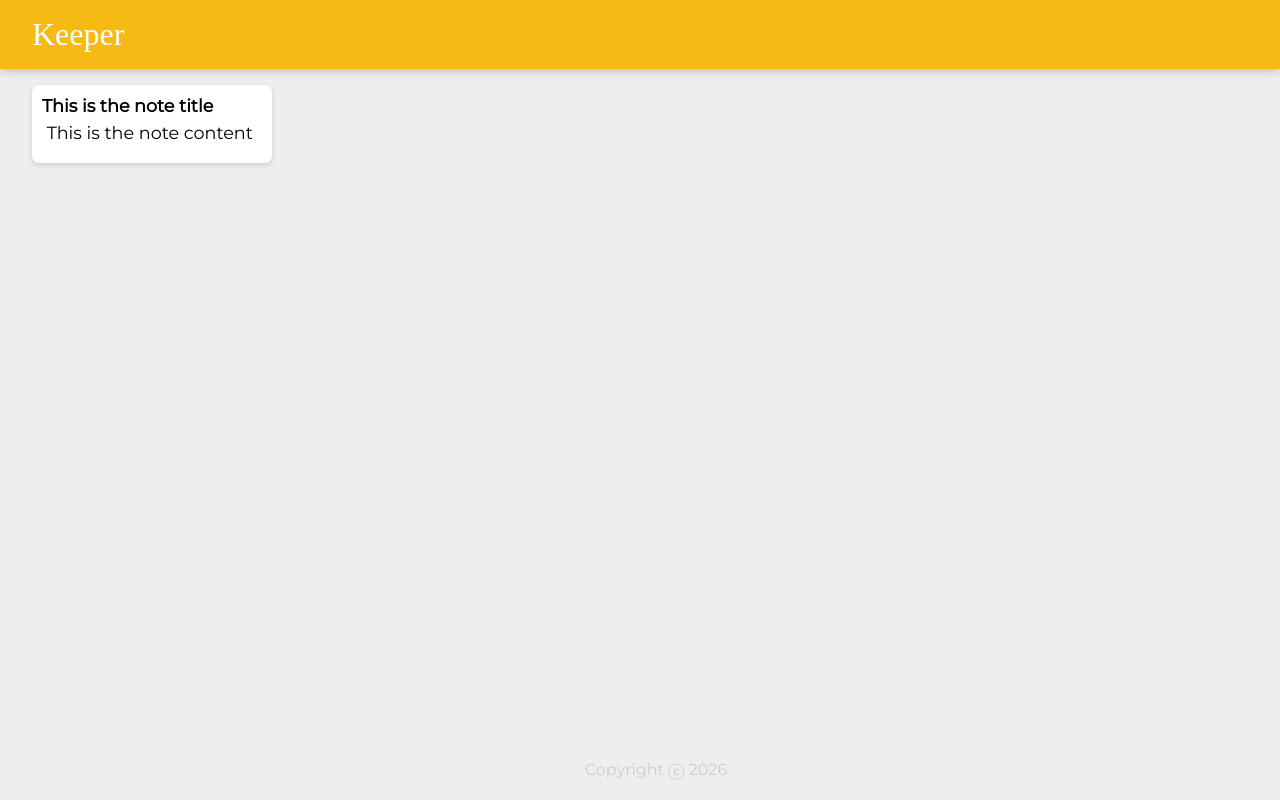
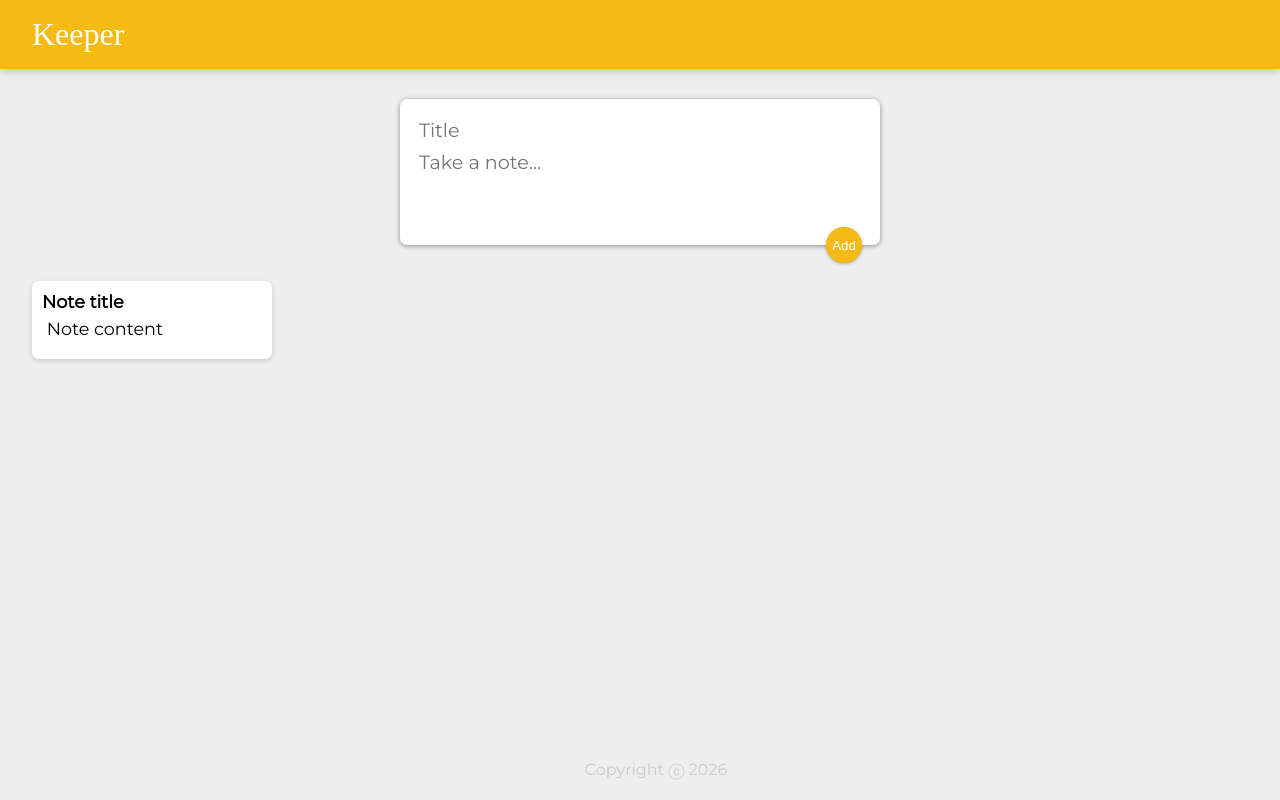
Before and after one commit to MateoCastro304/Keeper-App, a React (Vite) app: page / in a window 1280 px wide. Built offline with nearby package versions, Linux system fonts and the light colour scheme; a web font is replaced by a local one.

Commit message:
Segunda parte Funcional

```diff
--- a/src/components/App.jsx
+++ b/src/components/App.jsx
@@ -2,12 +2,14 @@
 import Header from "./Header";
 import Footer from "./Footer";
 import Note from "./Note";
+import CreateArea from "./CreateArea";
 
 function App() {
   return (
     <div>
       <Header />
-      <Note />
+      <CreateArea />
+      <Note key={1} title="Note title" content="Note content" />
       <Footer />
     </div>
   );
--- /dev/null
+++ b/src/components/CreateArea.jsx
@@ -0,0 +1,15 @@
+import React from "react";
+
+function CreateArea() {
+  return (
+    <div>
+      <form>
+        <input name="title" placeholder="Title" />
+        <textarea name="content" placeholder="Take a note..." rows="3" />
+        <button>Add</button>
+      </form>
+    </div>
+  );
+}
+
+export default CreateArea;
--- a/src/components/Note.jsx
+++ b/src/components/Note.jsx
@@ -2,11 +2,11 @@
 //<h1> for a title and a <p> for the content.
 import React from "react";
 
-function Note() {
+function Note(props) {
   return (
     <div className="note">
-      <h1> This is the note title </h1>
-      <p> This is the note content </p>
+      <h1> {props.title} </h1>
+      <p> {props.content} </p>
     </div>
   );
 }
--- a/src/styles.css
+++ b/src/styles.css
@@ -54,3 +54,49 @@
   white-space: pre-wrap;
   word-wrap: break-word;
 }
+
+.note button {
+  position: relative;
+  float: right;
+  margin-right: 10px;
+  color: #f5ba13;
+  border: none;
+  width: 36px;
+  height: 36px;
+  cursor: pointer;
+  outline: none;
+}
+
+form {
+  position: relative;
+  width: 480px;
+  margin: 30px auto 20px auto;
+  background: #fff;
+  padding: 15px;
+  border-radius: 7px;
+  box-shadow: 0 1px 5px rgb(138, 137, 137);
+}
+form input,
+form textarea {
+  width: 100%;
+  border: none;
+  padding: 4px;
+  outline: none;
+  font-size: 1.2em;
+  font-family: inherit;
+  resize: none;
+}
+form button {
+  position: absolute;
+  right: 18px;
+  bottom: -18px;
+  background: #f5ba13;
+  color: #fff;
+  border: none;
+  border-radius: 50%;
+  width: 36px;
+  height: 36px;
+  box-shadow: 0 1px 3px rgba(0, 0, 0, 0.3);
+  cursor: pointer;
+  outline: none;
+}
```
Also changed, not shown: src/notes.js (added, +28 -0 lines).
